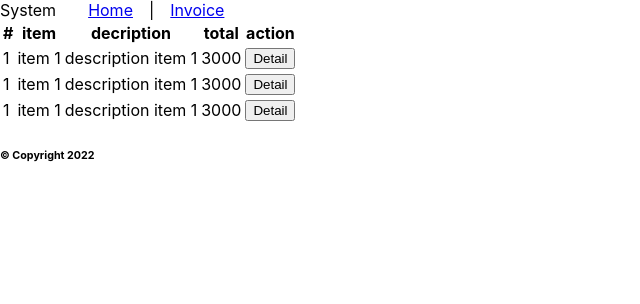
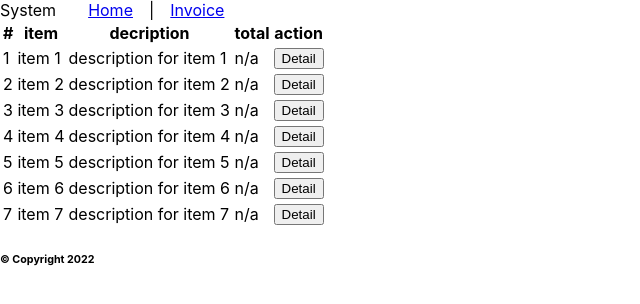
Before and after one commit to hiepnguyenmis/react-hook-test, a React (Create React App) app: page /invoices in a window 1280 px wide. Shown: the top 304 px of the page, without its empty margins (0-640 px from the left). Built offline with nearby package versions, Linux system fonts and the light colour scheme; data requests are answered from the project's data file.

Commit message:
add api service

```diff
--- a/src/App.js
+++ b/src/App.js
@@ -6,7 +6,6 @@ import { useStore } from "./store";
 
 function App() {
   const [state, dispatch] = useStore();
-  console.log( state);
   return (
     <>
       <Routes>
@@ -14,7 +13,6 @@ function App() {
           publicRouter.map(
             (route, index) => {
               const Page = route.component;
-
               let Layout = DefaultLayout;
               if (route.layout) {
                 Layout = route.layout;
--- a/src/actions/index.js
+++ b/src/actions/index.js
@@ -6,3 +6,10 @@ export const GetAll = payload => {
         payload
     }
 }
+
+export const GetAllDetail = payload => {
+    return{
+        type: ActionType.GET_DATA_INVOICE_ITEM_LIST,
+        payload
+    }
+}
--- a/src/components/InvoiceDetailTable/InvoiceDetailTable.js
+++ b/src/components/InvoiceDetailTable/InvoiceDetailTable.js
@@ -1,3 +1,4 @@
+import { useEffect, useReducer } from 'react';
 import InvoiceDetailItem from "../InvoiceDetailItem/InvoiceDetailItem";
 function InvoiceDetailTable() {
 
--- a/src/components/InvoiceItem/InvoiceItem.js
+++ b/src/components/InvoiceItem/InvoiceItem.js
@@ -1,12 +1,17 @@
-function InvoiceItem() {
+import { Link } from 'react-router-dom';
+function InvoiceItem(itemData) {
+    const { data } = itemData;
     return (
         <tr>
-            <td>1</td>
-            <td>item 1</td>
-            <td>description item 1</td>
-            <td>3000</td>
+            <td>{data.id}</td>
+            <td>{data.item}</td>
+            <td> {data.description}</td>
+            <td>{'n/a'}</td>
             <td>
-                <button>Detail</button>
+                <Link to={`/invoice-detail/${data.id}`}>
+
+                    <button>Detail</button>
+                </Link>
             </td>
         </tr>
     );
--- a/src/components/InvoiceTable/InvoiceTable.js
+++ b/src/components/InvoiceTable/InvoiceTable.js
@@ -1,5 +1,21 @@
+import { useEffect, memo } from 'react';
 import InvoiceItem from "../InvoiceItem/InvoiceItem";
+import { useStore } from '~/store/hooks';
+import * as action from '~/actions';
+import { GetAllInvoice } from '~/service/InvoiceServices';
+
 function InvoiceTable() {
+    const [state, dispatch] = useStore();
+    useEffect(
+        () => {
+            const initData = async () => {
+                const result = await GetAllInvoice();
+                dispatch(action.GetAll(result))
+            }
+            initData();
+        }, []
+    );
+    var { data } = state;
     return (
         <>
             <table>
@@ -13,13 +29,16 @@ function InvoiceTable() {
                     </tr>
                 </thead>
                 <tbody>
-                    <InvoiceItem />
-                    <InvoiceItem />
-                    <InvoiceItem />
+                    {
+
+                        data.map((item, index) => {
+                            return < InvoiceItem data={item} key={index} />;
+                        })
+                    }
                 </tbody>
             </table>
         </>
     );
 }
 
-export default InvoiceTable;
+export default memo(InvoiceTable);
--- a/src/constants/ActionType.js
+++ b/src/constants/ActionType.js
@@ -1 +1,2 @@
-export const GET_DATA_INVOICE_LIST='get_data_invoice_list';
+export const GET_DATA_INVOICE_LIST = 'get_data_invoice_list';
+export const GET_DATA_INVOICE_ITEM_LIST = 'get_invoice_item_list';
--- a/src/reducers/invoiceReducer.js
+++ b/src/reducers/invoiceReducer.js
@@ -1,12 +1,27 @@
-const initState ={
-
+import {
+    GET_DATA_INVOICE_LIST,
+    GET_DATA_INVOICE_ITEM_LIST
+ } from '~/constants/ActionType';
+const initState = {
+    data: [],
+    dataItem:[]
 }
 
-function reducer(state, action){
-    switch(action.type){
-        //...
+function reducer(state, action) {
+    switch (action.type) {
+        case GET_DATA_INVOICE_LIST:
+            return {
+                ...state,
+                data: [...action.payload]
+            }
+        case GET_DATA_INVOICE_ITEM_LIST:
+            return{
+                ...state,
+                dataItem:[...action.payload]
+            }
+        default: return state;
     }
 }
 
-export {initState};
+export { initState };
 export default reducer;
--- a/src/route/index.js
+++ b/src/route/index.js
@@ -8,7 +8,7 @@ const publicRouter = [
     {path:'/', component: Home},
     {path:'/invoices', component: Invoices},
     {path:'/invoice-action', component: InvoiceAction},
-    {path:'/invoice-detail', component: InvoiceDetail},
+    {path:'/invoice-detail/:idInvoice', component: InvoiceDetail},
     {path:'*', component: NotFound},
 ];
 const privateRouter = [
--- /dev/null
+++ b/src/service/InvoiceServices.js
@@ -0,0 +1,19 @@
+import request from '~/utils/request';
+
+export const GetAllInvoice = async () => {
+    try {
+        const re = await request.get('/invoices');
+        return re.data;
+    } catch (error) {
+        console.error(error);
+    }
+}
+
+export const GetAllListItem = async (id) => {
+    try {
+        const re = await request.get(`/InvoiceDetails/${id}`);
+        return re.data;
+    } catch (error) {
+        console.error(error);
+    }
+}
--- a/src/utils/request.js
+++ b/src/utils/request.js
@@ -1,5 +1,12 @@
 import axios from "axios";
 
 const request = axios.create({
-    baseUrl: 'http://localhost:3001/'
+    baseURL: 'http://localhost:3001/',
+    timeout: 1000
 });
+
+export const get = async (path, options = {}) => {
+    const response = await request.get(path, options);
+    return response.data;
+}
+export default request;
```
